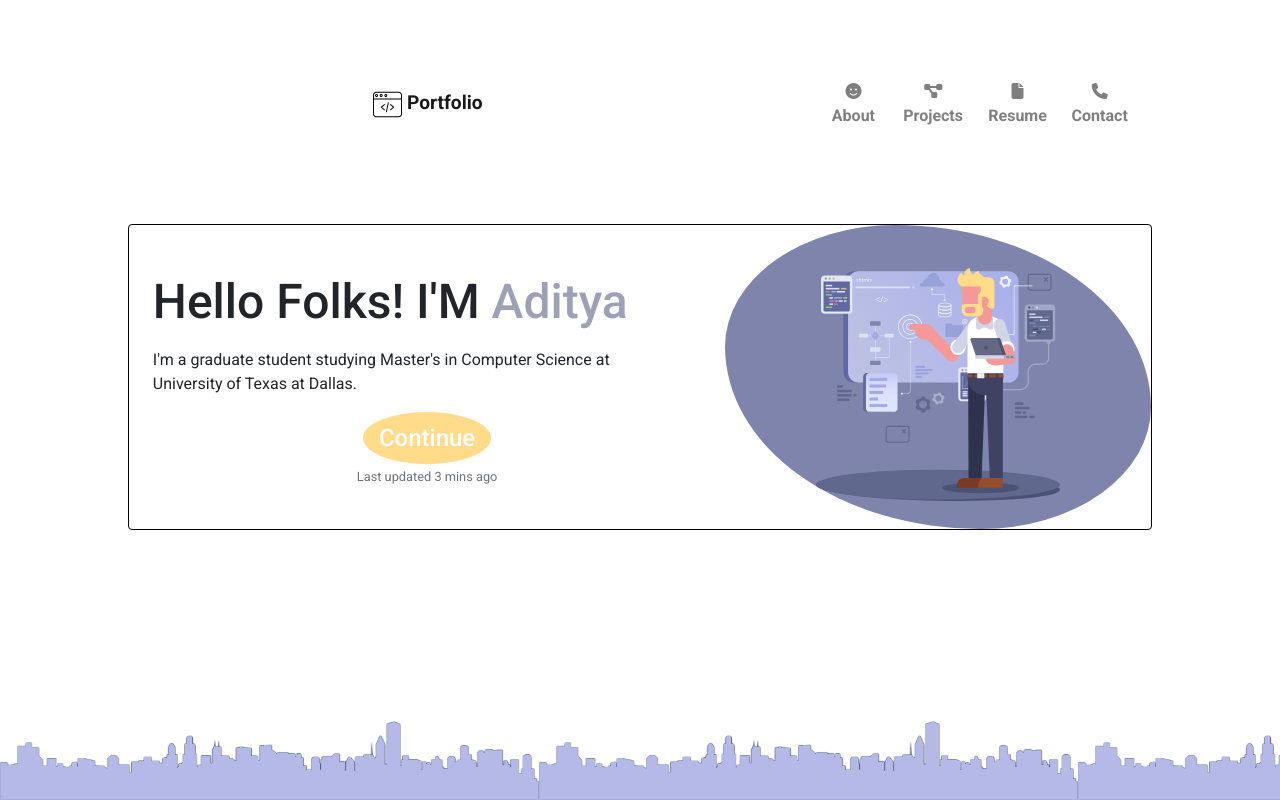
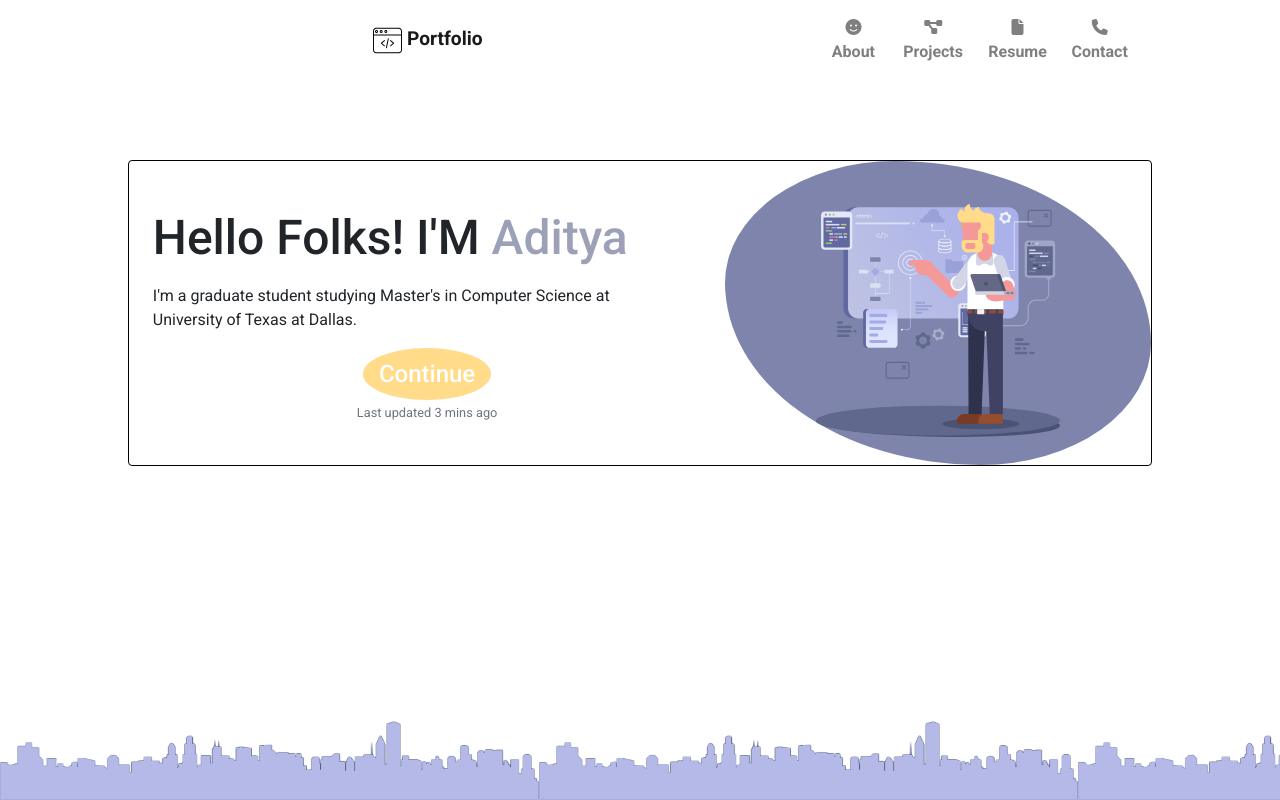
Before and after one commit to adityamathur97/Portfolio, a React (Create React App) app: page / in a window 1280 px wide. Built offline with nearby package versions, Linux system fonts and the light colour scheme.

Commit message:
changed padding-top

```diff
--- a/src/index.css
+++ b/src/index.css
@@ -4,7 +4,7 @@ body {
 	-webkit-font-smoothing: antialiased;
 	-moz-osx-font-smoothing: grayscale;
 
-	padding-top: 64px;
+	padding-top: 0px;
 }
 
 code {
```
